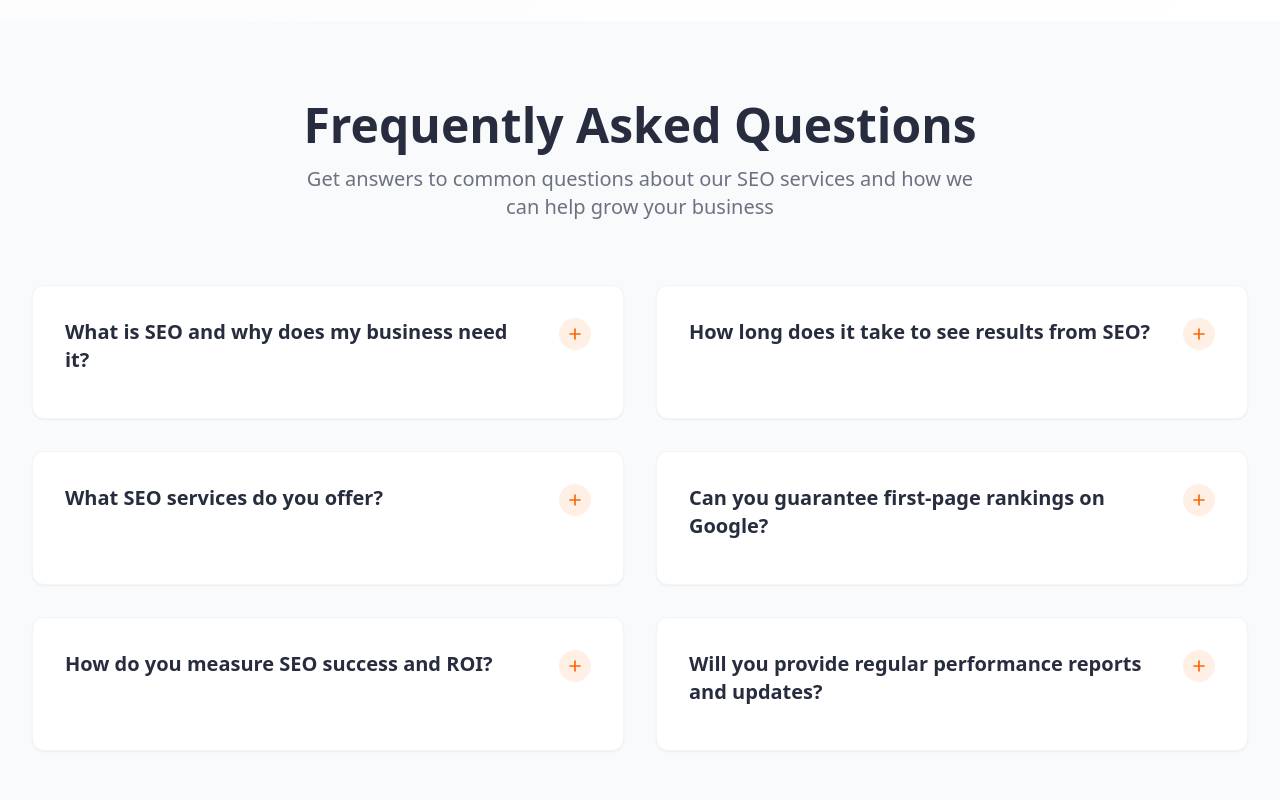
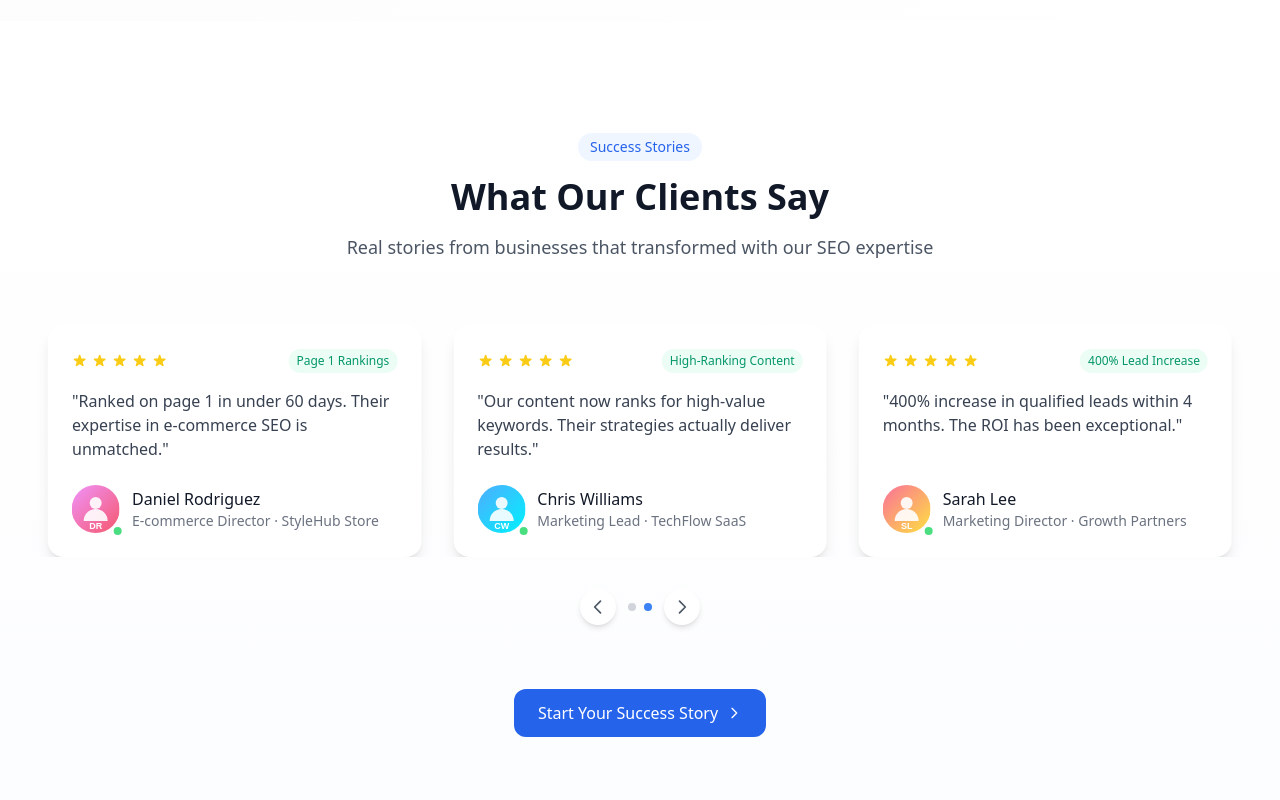
Before and after one commit to ashanlokuge/seowebster-cursor, an Astro site in the folder frontend/: page / in a window 1280 px wide. Shown: the part 4740-5540 px from the top of the page. Built offline with nearby package versions, Linux system fonts and the light colour scheme; Astro itself is replaced by a stand-in of ours.

Commit message:
testimonial section done

```diff
--- /dev/null
+++ b/frontend/src/components/homepage/Testimonials.astro
@@ -0,0 +1,257 @@
+---
+interface Props {
+  title?: string;
+  subtitle?: string;
+}
+
+const {
+  title = "What Our Clients Say",
+  subtitle = "Real stories from businesses that transformed with our SEO expertise"
+} = Astro.props;
+
+const testimonials = [
+  {
+    quote: "SEOWebster helped us triple our organic traffic in just 3 months with clear reporting and measurable results.",
+    author: "Maya Fernandez",
+    position: "Founder & CEO",
+    company: "FitHealth App",
+    avatar: "/images/testimonials/maya-fernandez.svg",
+    rating: 5,
+    results: "3x Traffic Increase"
+  },
+  {
+    quote: "Ranked on page 1 in under 60 days. Their expertise in e-commerce SEO is unmatched.",
+    author: "Daniel Rodriguez",
+    position: "E-commerce Director",
+    company: "StyleHub Store",
+    avatar: "/images/testimonials/daniel-rodriguez.svg",
+    rating: 5,
+    results: "Page 1 Rankings"
+  },
+  {
+    quote: "Our content now ranks for high-value keywords. Their strategies actually deliver results.",
+    author: "Chris Williams",
+    position: "Marketing Lead",
+    company: "TechFlow SaaS",
+    avatar: "/images/testimonials/chris-williams.svg",
+    rating: 5,
+    results: "High-Ranking Content"
+  },
+  {
+    quote: "400% increase in qualified leads within 4 months. The ROI has been exceptional.",
+    author: "Sarah Lee",
+    position: "Marketing Director",
+    company: "Growth Partners",
+    avatar: "/images/testimonials/sarah-lee.svg",
+    rating: 5,
+    results: "400% Lead Increase"
+  },
+  {
+    quote: "Their technical expertise and communication made our SEO journey smooth and successful.",
+    author: "Michael Thompson",
+    position: "Founder",
+    company: "StartupHub",
+    avatar: "/images/testimonials/michael-thompson.svg",
+    rating: 5,
+    results: "10x ROI"
+  },
+  {
+    quote: "Now dominating local search results. Perfect for businesses targeting local markets.",
+    author: "Jennifer Kim",
+    position: "Owner",
+    company: "Fresh Bites Restaurant",
+    avatar: "/images/testimonials/jennifer-kim.svg",
+    rating: 5,
+    results: "Local Domination"
+  }
+];
+---
+
+<section class="py-20 lg:py-28 overflow-hidden bg-gradient-to-b from-white to-slate-50/50">
+  <div class="max-w-7xl mx-auto px-4 sm:px-6 lg:px-8">
+    <!-- Header -->
+    <div class="text-center mb-12 lg:mb-16">
+      <span class="inline-flex items-center px-3 py-1 rounded-full text-sm font-medium bg-blue-50 text-blue-600 mb-4">
+        Success Stories
+      </span>
+      <h2 class="text-3xl lg:text-4xl font-bold text-gray-900 mb-4">
+        {title}
+      </h2>
+      <p class="text-lg text-gray-600 max-w-2xl mx-auto">
+        {subtitle}
+      </p>
+    </div>
+
+    <!-- Testimonials Slider -->
+    <div class="relative">
+      <!-- Slider Container -->
+      <div class="overflow-hidden">
+        <div class="flex transition-transform duration-500 ease-in-out" id="testimonials-slider">
+          {testimonials.map((testimonial) => (
+            <div class="w-full md:w-1/2 lg:w-1/3 flex-shrink-0 px-4">
+              <div class="bg-white rounded-2xl p-6 shadow-lg hover:shadow-xl transition-all duration-300 h-full flex flex-col">
+                <!-- Rating -->
+                <div class="flex items-center justify-between mb-4">
+                  <div class="flex gap-1">
+                    {Array.from({ length: testimonial.rating }, (_, i) => (
+                      <svg class="w-4 h-4 text-yellow-400" fill="currentColor" viewBox="0 0 20 20">
+                        <path d="M9.049 2.927c.3-.921 1.603-.921 1.902 0l1.07 3.292a1 1 0 00.95.69h3.462c.969 0 1.371 1.24.588 1.81l-2.8 2.034a1 1 0 00-.364 1.118l1.07 3.292c.3.921-.755 1.688-1.54 1.118l-2.8-2.034a1 1 0 00-1.175 0l-2.8 2.034c-.784.57-1.838-.197-1.539-1.118l1.07-3.292a1 1 0 00-.364-1.118L2.98 8.72c-.783-.57-.38-1.81.588-1.81h3.461a1 1 0 00.951-.69l1.07-3.292z"/>
+                      </svg>
+                    ))}
+                  </div>
+                  <span class="text-xs font-medium text-emerald-600 bg-emerald-50 px-2 py-1 rounded-full">
+                    {testimonial.results}
+                  </span>
+                </div>
+
+                <!-- Quote -->
+                <blockquote class="text-gray-700 text-base mb-6 flex-grow">
+                  "{testimonial.quote}"
+                </blockquote>
+
+                <!-- Author -->
+                <div class="flex items-center">
+                  <div class="relative flex-shrink-0">
+                    <img
+                      src={testimonial.avatar}
+                      alt={testimonial.author}
+                      class="w-12 h-12 rounded-full object-cover ring-2 ring-white"
+                    />
+                    <div class="absolute -bottom-1 -right-1 w-3 h-3 bg-green-400 rounded-full border-2 border-white"></div>
+                  </div>
+                  <div class="ml-3">
+                    <div class="font-medium text-gray-900">{testimonial.author}</div>
+                    <div class="text-sm text-gray-500">{testimonial.position} · {testimonial.company}</div>
+                  </div>
+                </div>
+              </div>
+            </div>
+          ))}
+        </div>
+      </div>
+
+      <!-- Navigation -->
+      <div class="flex items-center justify-center mt-8 gap-3">
+        <button
+          class="p-2 rounded-full bg-white shadow-md hover:bg-gray-50 transition-colors"
+          onclick="previousSlide()"
+        >
+          <svg class="w-5 h-5 text-gray-600" fill="none" stroke="currentColor" viewBox="0 0 24 24">
+            <path stroke-linecap="round" stroke-linejoin="round" stroke-width="2" d="M15 19l-7-7 7-7"/>
+          </svg>
+        </button>
+
+        <div class="flex items-center gap-2">
+          {Array.from({ length: Math.ceil(testimonials.length / 3) }, (_, i) => (
+            <button
+              class="w-2 h-2 rounded-full bg-gray-300 hover:bg-blue-500 transition-colors dot-indicator"
+              onclick={`goToSlide(${i})`}
+              data-slide={i}
+            ></button>
+          ))}
+        </div>
+
+        <button
+          class="p-2 rounded-full bg-white shadow-md hover:bg-gray-50 transition-colors"
+          onclick="nextSlide()"
+        >
+          <svg class="w-5 h-5 text-gray-600" fill="none" stroke="currentColor" viewBox="0 0 24 24">
+            <path stroke-linecap="round" stroke-linejoin="round" stroke-width="2" d="M9 5l7 7-7 7"/>
+          </svg>
+        </button>
+      </div>
+    </div>
+
+    <!-- CTA -->
+    <div class="mt-16 text-center">
+      <a
+        href="/contact"
+        class="inline-flex items-center px-6 py-3 bg-blue-600 text-white font-medium rounded-xl hover:bg-blue-700 transition-colors"
+      >
+        Start Your Success Story
+        <svg class="w-4 h-4 ml-2" fill="none" stroke="currentColor" viewBox="0 0 24 24">
+          <path stroke-linecap="round" stroke-linejoin="round" stroke-width="2" d="M9 5l7 7-7 7"/>
+        </svg>
+      </a>
+    </div>
+  </div>
+
+  <script is:inline>
+    document.addEventListener('DOMContentLoaded', function() {
+      let currentSlide = 0;
+      const totalSlides = document.querySelectorAll('#testimonials-slider > div').length;
+      let slidesPerView = window.innerWidth >= 1024 ? 3 : window.innerWidth >= 768 ? 2 : 1;
+      let maxSlides = Math.ceil(totalSlides / slidesPerView);
+      let autoPlayInterval;
+
+      function updateSlider() {
+        const slider = document.getElementById('testimonials-slider');
+        if (!slider) return;
+
+        const translateX = -(currentSlide * (100 / slidesPerView));
+        slider.style.transform = 'translateX(' + translateX + '%)';
+
+        document.querySelectorAll('.dot-indicator').forEach((dot, index) => {
+          if (dot) {
+            dot.classList.toggle('bg-blue-500', index === currentSlide);
+            dot.classList.toggle('bg-gray-300', index !== currentSlide);
+          }
+        });
+      }
+
+      function nextSlide() {
+        currentSlide = (currentSlide + 1) % maxSlides;
+        updateSlider();
+      }
+
+      function previousSlide() {
+        currentSlide = (currentSlide - 1 + maxSlides) % maxSlides;
+        updateSlider();
+      }
+
+      function goToSlide(slideIndex) {
+        currentSlide = slideIndex;
+        updateSlider();
+      }
+
+      function startAutoPlay() {
+        if (autoPlayInterval) clearInterval(autoPlayInterval);
+        autoPlayInterval = setInterval(nextSlide, 5000);
+      }
+
+      function stopAutoPlay() {
+        if (autoPlayInterval) {
+          clearInterval(autoPlayInterval);
+          autoPlayInterval = null;
+        }
+      }
+
+      function handleResize() {
+        const newSlidesPerView = window.innerWidth >= 1024 ? 3 : window.innerWidth >= 768 ? 2 : 1;
+        if (newSlidesPerView !== slidesPerView) {
+          slidesPerView = newSlidesPerView;
+          maxSlides = Math.ceil(totalSlides / slidesPerView);
+          currentSlide = 0;
+          updateSlider();
+        }
+      }
+
+      // Initialize
+      updateSlider();
+      startAutoPlay();
+
+      // Event listeners
+      const sliderContainer = document.querySelector('.overflow-hidden');
+      if (sliderContainer) {
+        sliderContainer.addEventListener('mouseenter', stopAutoPlay);
+        sliderContainer.addEventListener('mouseleave', startAutoPlay);
+      }
+      window.addEventListener('resize', handleResize);
+
+      // Global functions
+      window.nextSlide = nextSlide;
+      window.previousSlide = previousSlide;
+      window.goToSlide = goToSlide;
+    });
+  </script>
+</section>
--- a/frontend/src/layouts/BaseLayout.astro
+++ b/frontend/src/layouts/BaseLayout.astro
@@ -76,6 +76,41 @@ const pageDescription = frontmatter?.description || description;
       -webkit-text-fill-color: transparent;
       background-clip: text;
     }
+
+    /* Testimonial card animations */
+    .testimonial-card {
+      transition: all 0.4s cubic-bezier(0.4, 0, 0.2, 1);
+    }
+
+    .testimonial-card:hover {
+      transform: translateY(-4px);
+      box-shadow: 0 20px 40px -12px rgba(0, 0, 0, 0.15);
+    }
+
+    /* Star rating animation */
+    .star-rating svg {
+      transition: transform 0.2s ease-in-out;
+    }
+
+    .star-rating:hover svg {
+      transform: scale(1.1);
+    }
+
+    /* Quote mark animation */
+    .quote-mark {
+      animation: fadeInUp 0.6s ease-out;
+    }
+
+    @keyframes fadeInUp {
+      from {
+        opacity: 0;
+        transform: translateY(20px);
+      }
+      to {
+        opacity: 1;
+        transform: translateY(0);
+      }
+    }
   </style>
 </head>
 <body class="bg-white text-gray-900">
--- a/frontend/src/pages/index.astro
+++ b/frontend/src/pages/index.astro
@@ -6,6 +6,7 @@ import Partners from '../components/homepage/Partners.astro';
 import Services from '../components/homepage/Services.astro';
 import WhyChoose from '../components/homepage/WhyChoose.astro';
 import Pricing from '../components/homepage/Pricing.astro';
+import Testimonials from '../components/homepage/Testimonials.astro';
 import FAQ from '../components/homepage/FAQ.astro';
 import EducationPromoSection from '../components/homepage/EducationPromoSection.astro';
 
@@ -23,6 +24,7 @@ const { cta_section } = page.data;
   <Services />
   <WhyChoose />
   <Pricing />
+  <Testimonials />
   <FAQ />
 
   <section class="py-20">
```
Also changed, not shown: frontend/public/images/testimonials/chris-williams.svg (added), frontend/public/images/testimonials/daniel-rodriguez.svg (added), frontend/public/images/testimonials/jennifer-kim.svg (added), frontend/public/images/testimonials/maya-fernandez.svg (added), frontend/public/images/testimonials/michael-thompson.svg (added), frontend/public/images/testimonials/sarah-lee.svg (added).
